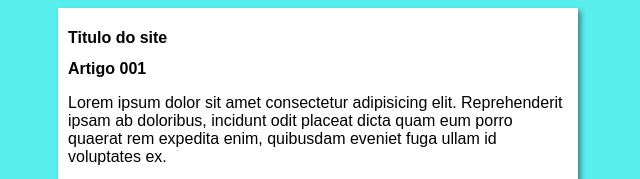
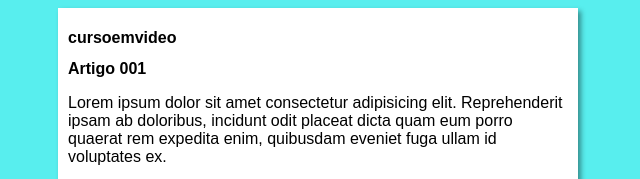
Before and after one commit to GuilhermeMDuarte1/projeto-site, a plain HTML site: page index.html in a window 1280 px wide. Shown: the top 179 px of the page, 322-962 px from the left. Drawn offline with Linux system fonts and the light colour scheme.

Commit message:
Update index.html

```diff
--- a/index.html
+++ b/index.html
@@ -9,7 +9,7 @@
 <body>
     <main>
         <header>
-            <h1>Titulo do site</h1>
+            <h1>cursoemvideo</h1>
         </header>
         <article>
             <h2>Artigo 001</h2>
```
